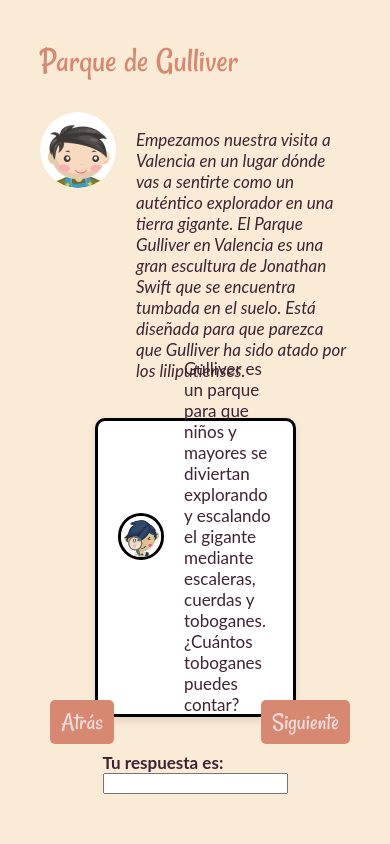
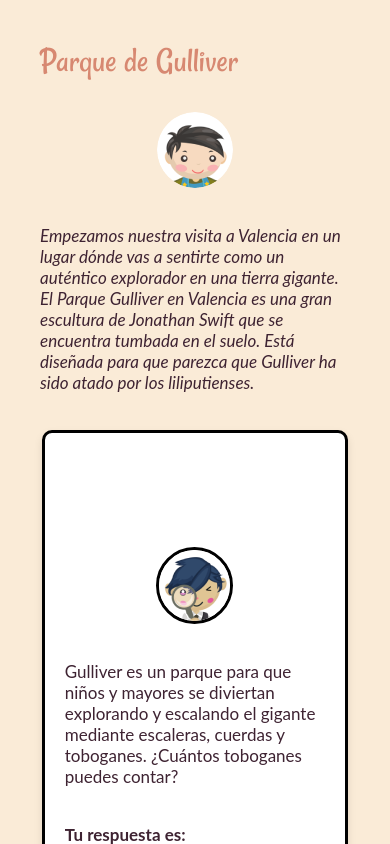
Before and after one commit to MiriamVarela/exploradores_del_enigma, a React (Vite) app: page /itinerary1pk1 in a window 390 px wide. Shown: the top 844 px of the page. Built offline with nearby package versions, Linux system fonts and the light colour scheme.

Commit message:
Media query for mobilview

```diff
--- a/src/components/Button/button.css
+++ b/src/components/Button/button.css
@@ -20,3 +20,15 @@
   .button:hover {
     background-color: #772106;
   }
+
+  @media (max-width: 767px) {
+    .buttons {
+      display: flex;
+      flex-direction: column;
+      align-items: center;
+    }
+
+    .buttons button {
+      margin-bottom: 10px;
+    }
+  }
--- a/src/components/QuizCard/quizcard.css
+++ b/src/components/QuizCard/quizcard.css
@@ -19,7 +19,12 @@
     align-items: center;
     gap: 20px;
     padding-bottom: 20px;
+    min-height: 100px;
+    /*overflow: hidden;
+    overflow-wrap: break-word;
+    white-space: normal;*/
 }
+
 
 .quiz{
     color: #3E2332;
@@ -29,6 +34,10 @@
     font-weight: 400;
     line-height: normal;
     width: 100%;
+
+     overflow: hidden;
+    overflow-wrap: break-word;
+    white-space: normal;
 }
 
 .exploradorquiz{
@@ -48,3 +57,14 @@
     line-height: normal;
     margin-right: 10px;
 }
+
+@media only screen and (max-width: 768px) {
+    .quizcardiv{
+        height: 60vh;
+        width: 84%;
+    }
+
+    .imgquiz{
+        flex-direction: column;
+    }
+}
--- a/src/components/SiteCard/sitecard.css
+++ b/src/components/SiteCard/sitecard.css
@@ -35,3 +35,12 @@ h2{
     object-fit: cover;
     border-radius: 50%;
 }
+
+@media only screen and (max-width: 768px) {
+    .imgsite{
+        flex-direction: column;
+        align-items: center;
+
+    }
+
+}
--- a/src/pages/itinerario1/pk1/pk1.css
+++ b/src/pages/itinerario1/pk1/pk1.css
@@ -15,3 +15,13 @@
     justify-content: space-between;
     padding: 10px;
 }
+
+@media (max-width: 768px) {
+    .buttons {
+      position: static;
+      display: block;
+      margin-top: 10px;
+      width: auto;
+      text-align: center;
+    }
+  }
```
Also changed, not shown: src/components/IntroItinerary/introitinerary.css (line endings or trailing spaces).
